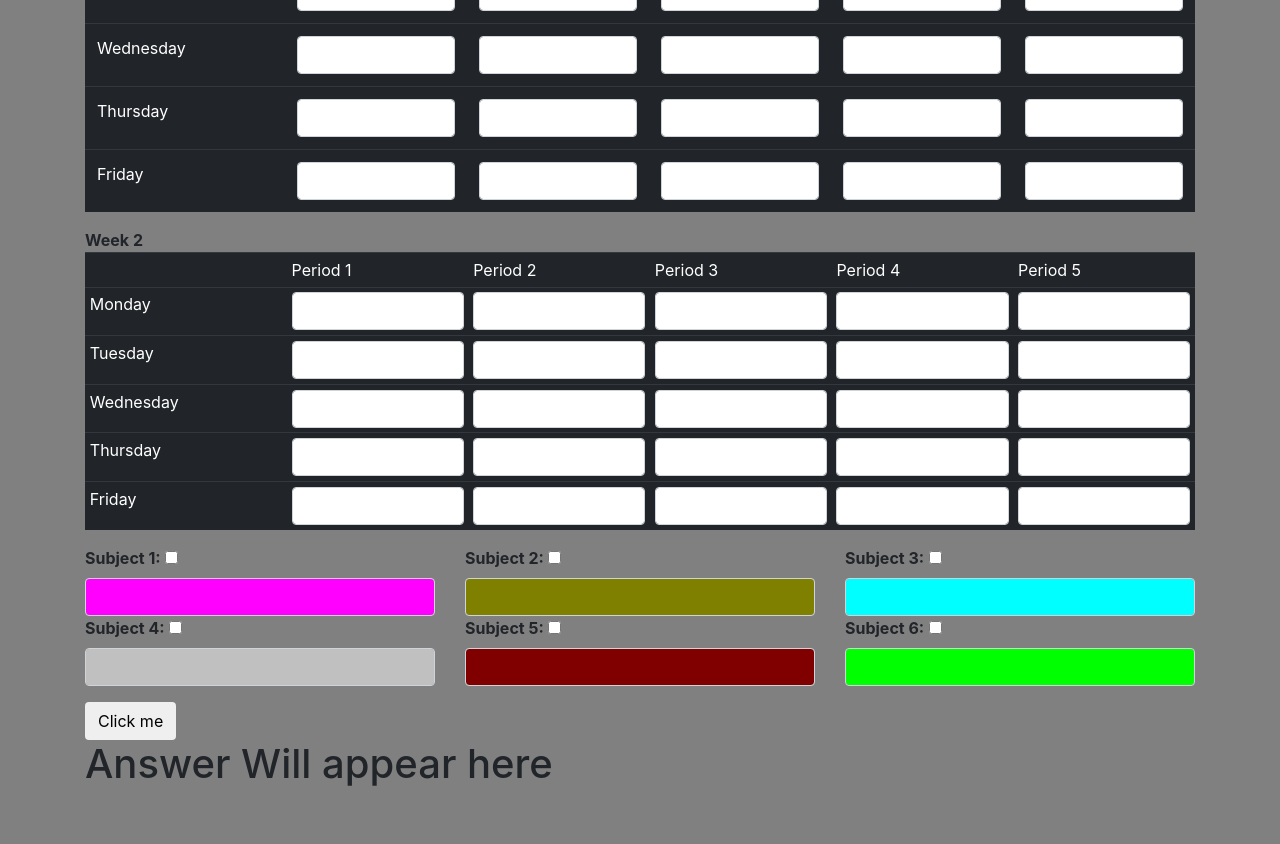
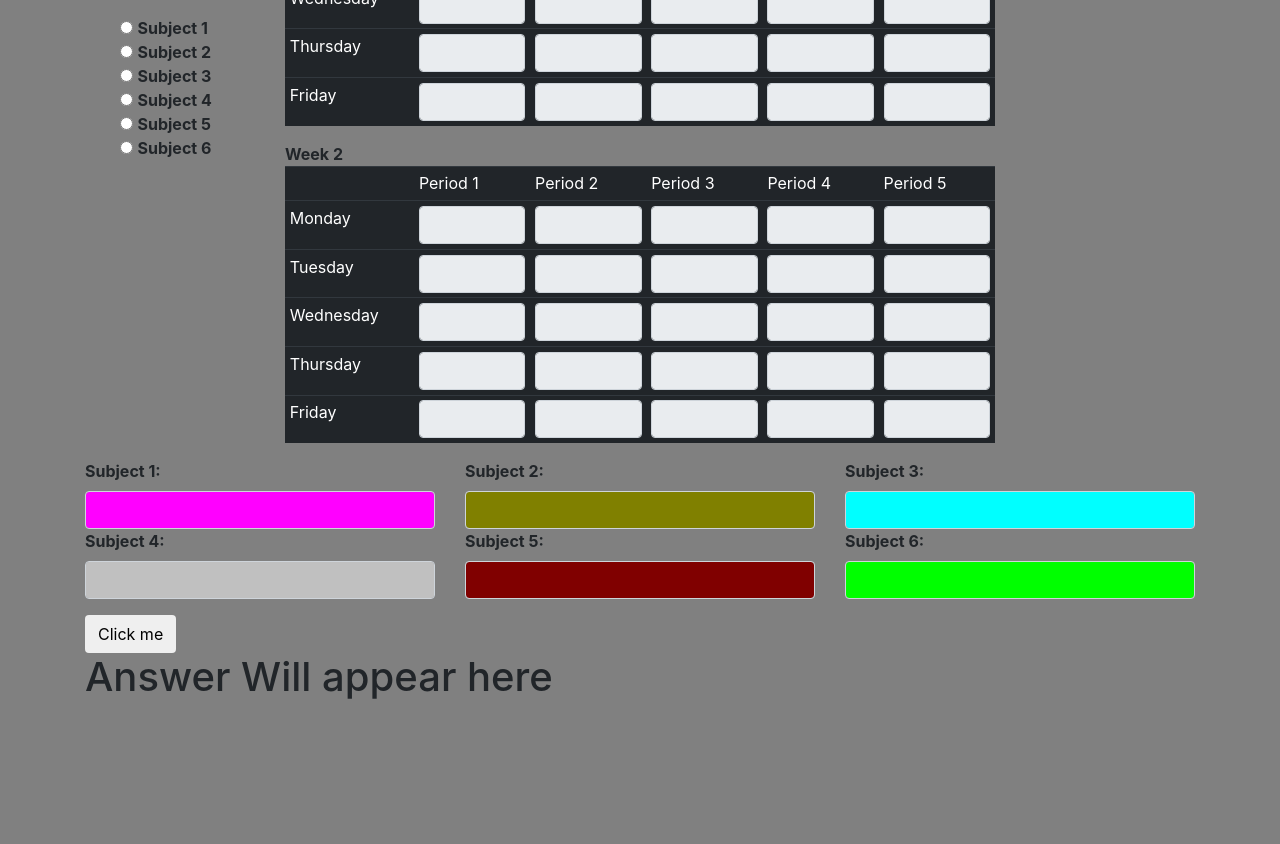
Before and after one commit to ripytide/Timetable-Calculator, a plain HTML site: page index.html in a window 1280 px wide. Shown: the part 336-1180 px from the top of the page. After the commit the page ends 1093 px from the top, so only its background shows below. Drawn offline with nearby package versions, Linux system fonts and the light colour scheme.

Commit message:
Update index.html

```diff
--- a/index.html
+++ b/index.html
@@ -16,12 +16,13 @@
     <style type="text/css">
         body {
             padding-top: 5rem;
+            background-color: grey;
         }
     </style>
 </head>
 
 
-<body style="background-color:grey;">
+<body>
 
 
     <nav class="navbar navbar-expand-md navbar-dark bg-dark fixed-top">
@@ -55,47 +56,78 @@
 
     <main role="main" class="container">
 
+        <div class="container">
+            <div class="row">
+                <div class="col-md-2">
+                    <br><br><br><br><br><br>
+
+                    <h1 class="text-center">Select Lesson:</h1>
+
+                    <br>
+
+                    <div class="form-check">
+                        <input id="button1" name="buttons" value="1" type="radio" ></input>
+                        <label for="button1" class="form-check-label font-weight-bold">Subject 1</label>
+                        <br>
+                        <input id="button2" name="buttons" value="2" type="radio" ></input>
+                        <label for="button2" class="form-check-label font-weight-bold">Subject 2</label>
+                        <br>
+                        <input id="button3" name="buttons" value="3" type="radio" ></input>
+                        <label for="button3" class="form-check-label font-weight-bold">Subject 3</label>
+                        <br>
+                        <input id="button4" name="buttons" value="4" type="radio" ></input>
+                        <label for="button4" class="form-check-label font-weight-bold">Subject 4</label>
+                        <br>
+                        <input id="button5" name="buttons" value="5" type="radio" ></input>
+                        <label for="button5" class="form-check-label font-weight-bold">Subject 5</label>
+                        <br>
+                        <input id="button6" name="buttons" value="6" type="radio" ></input>
+                        <label for="button6" class="form-check-label font-weight-bold">Subject 6</label>
+                    </div>
+
+
+
+                </div>
+
+                <div class="col-md-8">
                     <div>
                         <h1 style="text-decoration: underline;">Timetable Calculator</h1>
                         <br>
                     </div>
                     <b>Week 1</b>
-        <table id="week1Table" class="table table-dark"></table>
+                    <table id="week1Table" class="table table-dark table-sm"></table>
                     <b>Week 2</b>
                     <table id="week2Table" class="table table-dark table-sm"></table>
+                </div>
+            </div>
+        </div>
 
         <div class="form-group ">
             <div class="row">
                 <div class="col">
                     <label for="lesson1" style="font-weight: bold;">Subject 1: </label>
-                    <input name="buttons" value="1" type="checkbox" ></input>
                     <input id="lesson1" name="lessons" class="form-control" style="background-color:fuchsia"></input>
                 </div>
                 <div class="col">
                     <label for="lesson2" style="font-weight: bold;">Subject 2: </label>
-                    <input name="buttons" value="2" type="checkbox" ></input>
             <input id="lesson2" name="lessons" class="form-control" style="background-color:olive"></input>
                 </div>
                 <div class="col">
                     <label for="lesson3" style="font-weight: bold;">Subject 3: </label>
-                    <input name="buttons" value="3" type="checkbox" ></input>
                     <input id="lesson3" name="lessons" class="form-control" style="background-color:aqua"></input>
                 </div>
             </div>
             <div class="row">
                 <div class="col">
                     <label for="lesson4" style="font-weight: bold;">Subject 4: </label>
-                    <input name="buttons" value="4" type="checkbox" ></input>
                     <input id="lesson4" name="lessons" class="form-control" style="background-color:silver"></input>
                 </div>
                 <div class="col">
                     <label for="lesson5" style="font-weight: bold;">Subject 5: </label>
-                    <input name="buttons" value="5" type="checkbox" ></input>
                     <input id="lesson5" name="lessons" class="form-control" style="background-color:maroon"></input>
                 </div>
                 <div class="col">
                     <label for="lesson6" style="font-weight: bold;">Subject 6: </label>
-                    <input name="buttons" value="6" type="checkbox" ></input>
                     <input id="lesson6" name="lessons" class="form-control" style="background-color:lime"></input>
                 </div>
 
@@ -196,7 +228,7 @@
 
                     let cellid = 'cell' + num + (t-1) + (i-1);
 
-                    let insideHtml = "<input size='1' class='form-control' id = '" + cellid + "' onclick='cellClicked(" + cellid + ")'> </input>";
+                    let insideHtml = "<input size='1' class='form-control' id = '" + cellid + "' onclick='cellClicked(" + cellid + ")' readonly> </input>";
                     if (t==0) {
                         newRow.insertCell(t).innerHTML = days[i - 1];
 
@@ -210,9 +242,6 @@
         makeTable('week1Table',0);
         makeTable('week2Table',1);
 
-
-
-        'use strict';
         let t1start = new Date(2019,8,4);//give the starts as the first day back and the ends as the last school day
         let t1end = new Date(2019,9,25);
         let t2start = new Date(2019,10,4);
@@ -226,7 +255,6 @@
         let t6start = new Date(2020,5,1);
         let t6end = new Date(2020,6,17);
         let dates = [t1start,t1end,t2start,t2end,t3start,t3end,t4start,t4end,t5start,t5end,t6start,t6end];
-
 
         let p1start = [9,0];//means 9:00 am
         let p1end = [10,0]
@@ -470,11 +498,6 @@
     </script>
 
 
-
-
-
-
-
     <!-- Bootstrap core JavaScript
     ================================================== -->
     <!-- Placed at the end of the document so the pages load faster -->
```
Lines whose indentation alone changed are shown as unchanged.
